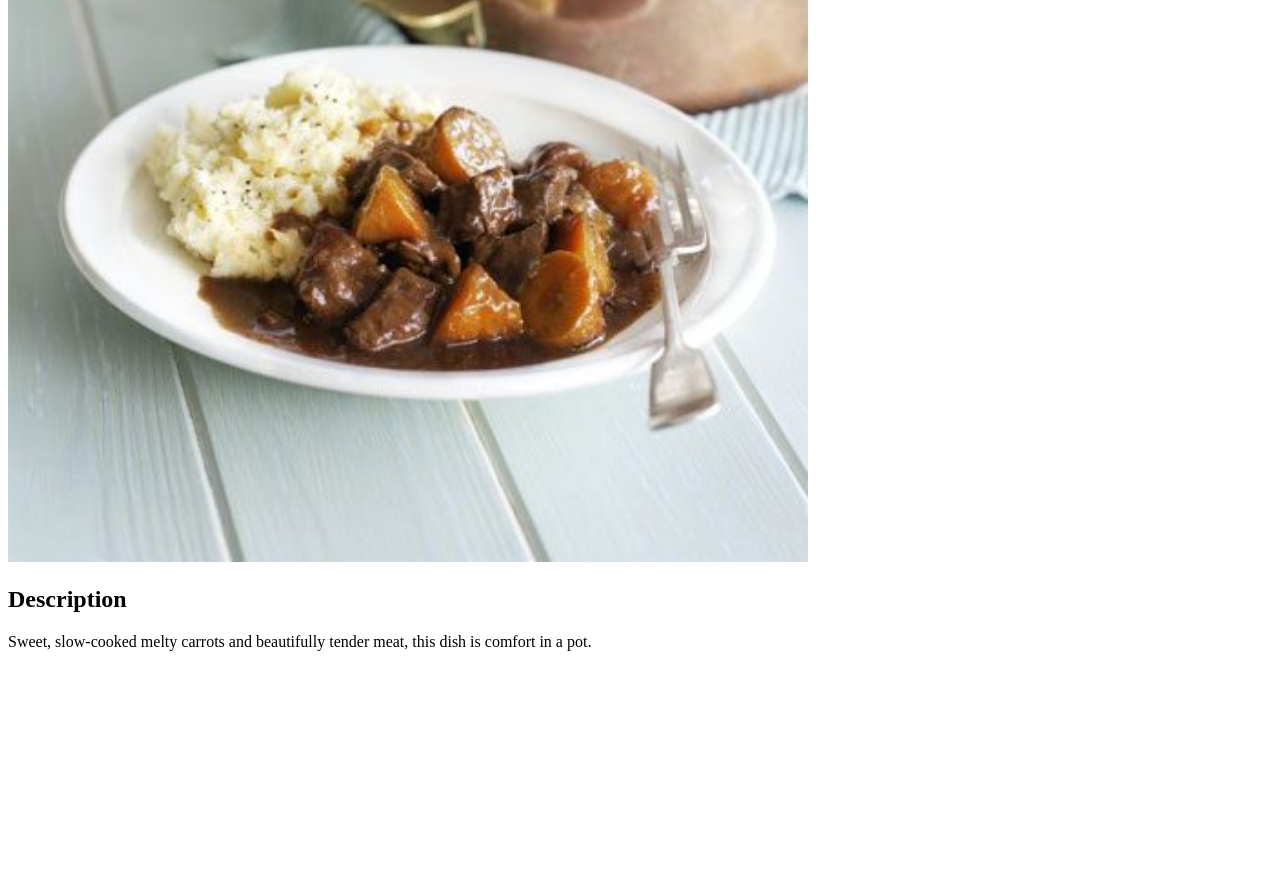
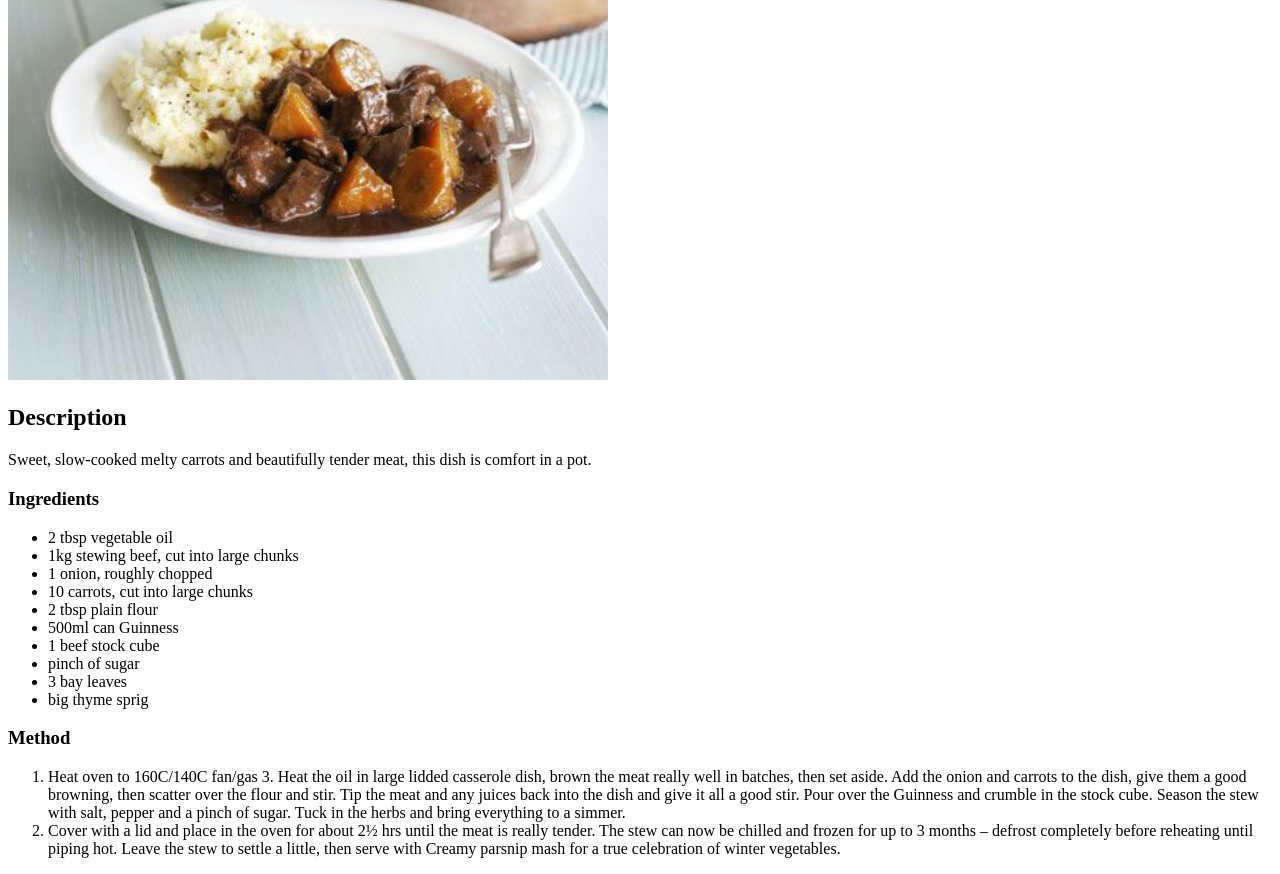
Before and after one commit to Admin-TC/odin-recipes, a plain HTML site: page recipes/beefstew.html in a window 1280 px wide. Shown: the part 245-1119 px from the top of the page. Before the commit the page ends 912 px from the top, so only its background shows below. Drawn offline with Linux system fonts and the light colour scheme.

Commit message:
beef stew

```diff
--- a/recipes/beefstew.html
+++ b/recipes/beefstew.html
@@ -8,6 +8,24 @@
 </head>
 <body>
     <h1>Beef & Stout Stew</h1>
-    <img src="../img/beefstew.jpg" width="800">
+    <img src="../img/beefstew.jpg" width="600">
     <h2>Description</h2>
     <p>Sweet, slow-cooked melty carrots and beautifully tender meat, this dish is comfort in a pot.</p>
+    <h3>Ingredients</h3>
+    <ul>
+        <li>2 tbsp vegetable oil</li>
+        <li>1kg stewing beef, cut into large chunks</li>
+        <li>1 onion, roughly chopped</li>
+        <li>10 carrots, cut into large chunks</li>
+        <li>2 tbsp plain flour</li>
+        <li>500ml can Guinness</li>
+        <li>1 beef stock cube</li>
+        <li>pinch of sugar</li>
+        <li>3 bay leaves</li>
+        <li>big thyme sprig</li>
+    </ul>
+    <h3>Method</h3>
+    <ol>
+        <li>Heat oven to 160C/140C fan/gas 3. Heat the oil in large lidded casserole dish, brown the meat really well in batches, then set aside. Add the onion and carrots to the dish, give them a good browning, then scatter over the flour and stir. Tip the meat and any juices back into the dish and give it all a good stir. Pour over the Guinness and crumble in the stock cube. Season the stew with salt, pepper and a pinch of sugar. Tuck in the herbs and bring everything to a simmer.</li>
+        <li>Cover with a lid and place in the oven for about 2½ hrs until the meat is really tender. The stew can now be chilled and frozen for up to 3 months – defrost completely before reheating until piping hot. Leave the stew to settle a little, then serve with Creamy parsnip mash for a true celebration of winter vegetables.</li>
+    </ol>
```
Also changed, not shown: recipes/pancakes.html (added).
